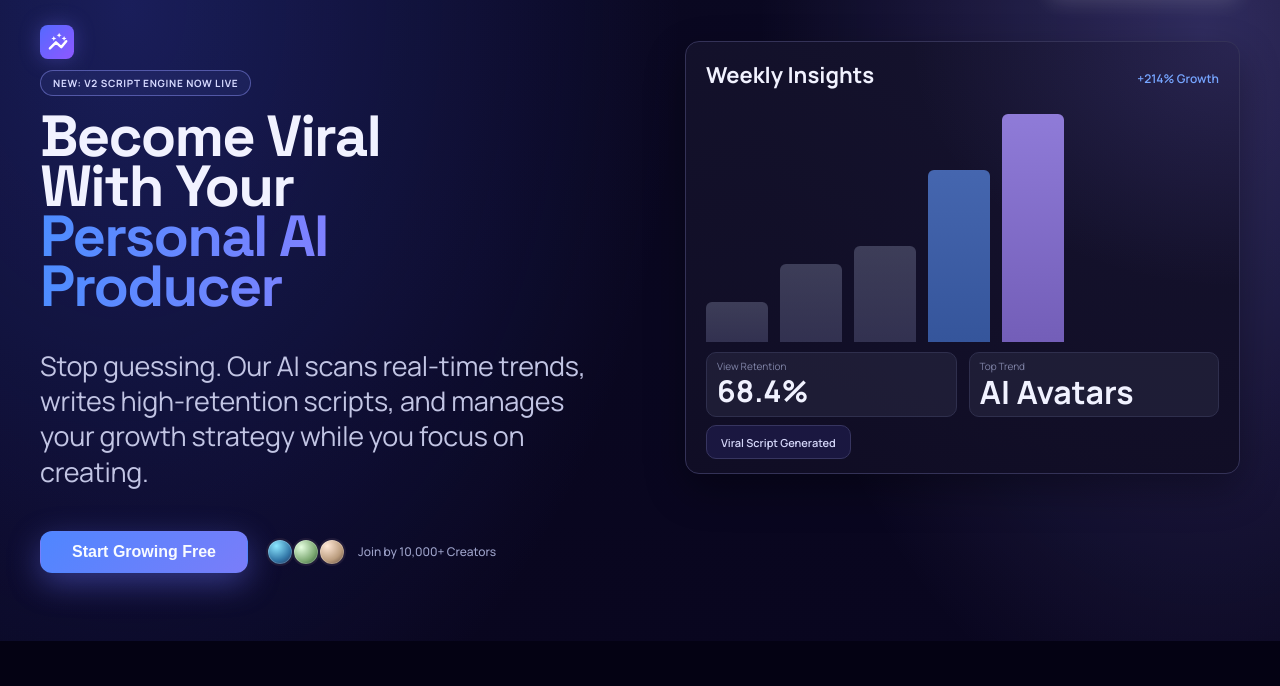
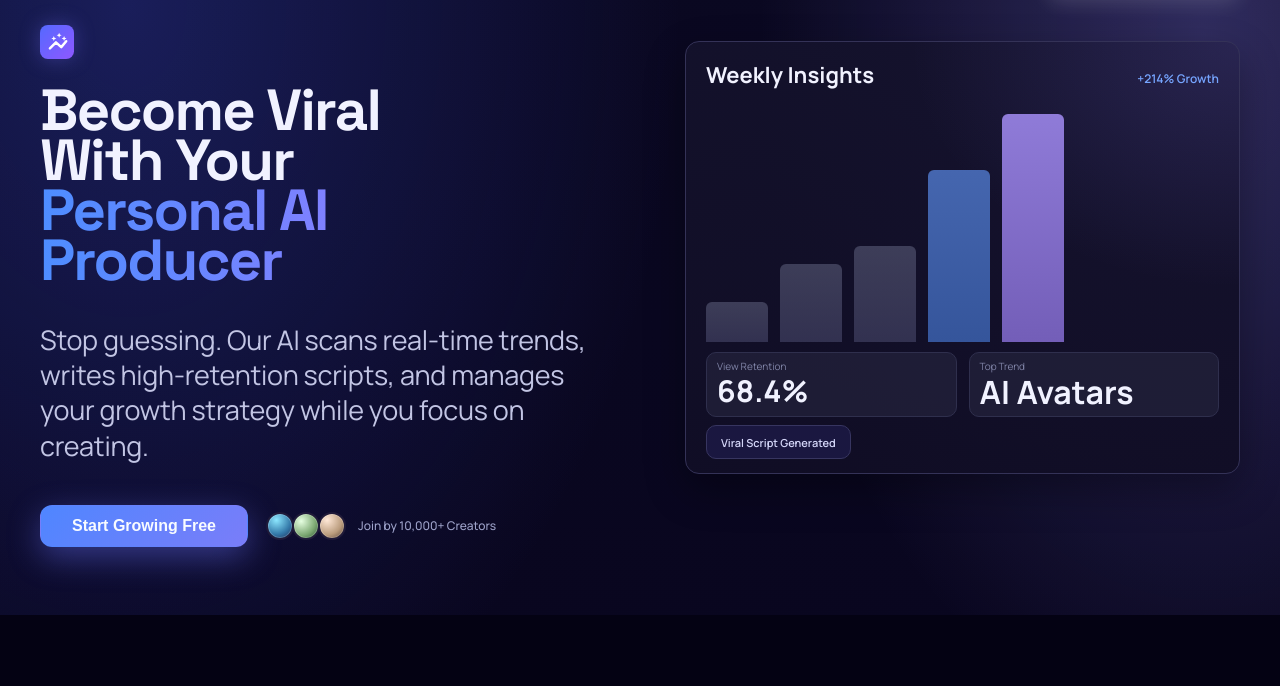
Before and after one commit to BOOMbelka545/ai-producer-landing, a website: page landing/index.html in a window 1280 px wide. Shown: the part 61-747 px from the top of the page. Drawn offline with Linux system fonts and the light colour scheme; no server answers.

Commit message:
landing: remove hero live badge

```diff
--- a/landing/index.html
+++ b/landing/index.html
@@ -76,7 +76,6 @@
       <section class="hero container" id="hero">
         <div class="hero-copy">
           <img class="hero-app-icon" src="./assets/app-icon.svg" alt="Broox app icon">
-          <p class="live-badge">NEW: V2 SCRIPT ENGINE NOW LIVE</p>
           <h1>
             Become Viral
             <span>With Your</span>
```
